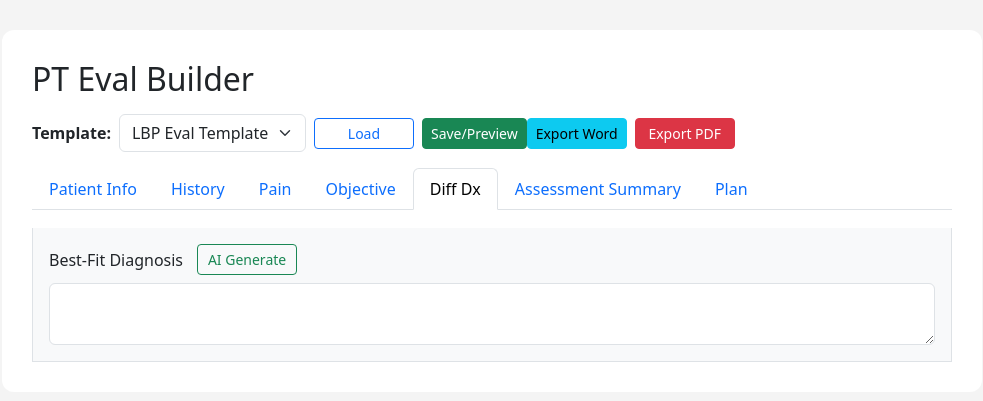
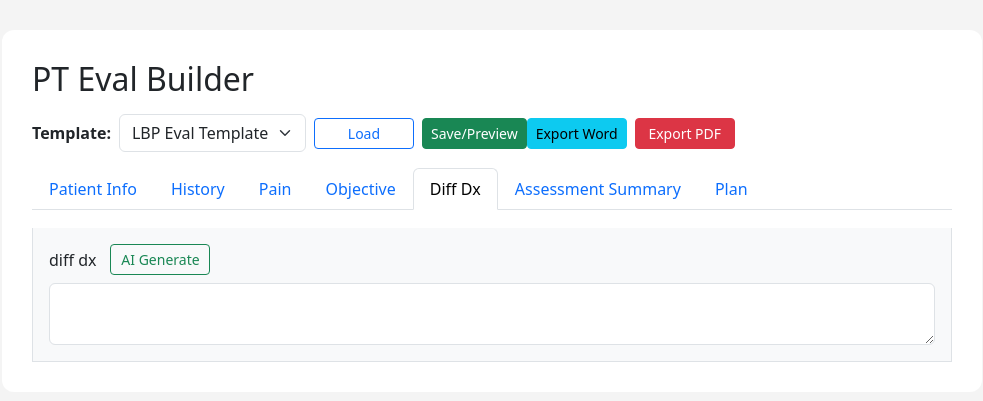
Before and after one commit to KLcoding01/pt-eval-flask, a Flask app: page / in a window 1280 px wide, after a click on "Diff Dx". Shown: the top 401 px of the page, without its empty margins (148-1131 px from the left). Run offline with Flask 3, Linux system fonts and the light colour scheme.

Commit message:
Deploy: update all code, templates, and dependencies for Render

```diff
--- a/app.py
+++ b/app.py
@@ -195,7 +195,7 @@ Generate a concise, 7-8 sentence Physical Therapy assessment summary for PT docu
 History: {fields.get('history','')}
 Subjective: {fields.get('subjective','')}
 Objective: {fields.get('objective','')}
-Best-Fit Diagnosis: {fields.get('diffdx','')}
+Diff Diagnosis: {fields.get('diffdx','')}
 Functional Limitations: {fields.get('functional','')}
 Impairments: {fields.get('impairments','')}
 ROM: {fields.get('rom','')}
--- a/templates/index.html
+++ b/templates/index.html
@@ -111,7 +111,7 @@
             <!-- Diff Dx Tab -->
             <div class="tab-pane fade" id="diffdx" role="tabpanel">
                 <div class="mb-2 d-flex align-items-center">
-                    <label class="form-label mb-0 me-2">Best-Fit Diagnosis</label>
+                    <label class="form-label mb-0 me-2">diff dx</label>
                     <button type="button" class="btn btn-outline-success btn-sm ai-btn" id="ai-generate-diffdx">AI Generate</button>
                 </div>
                 <textarea class="form-control" rows="2" name="diffdx" id="diffdx"></textarea>
```
